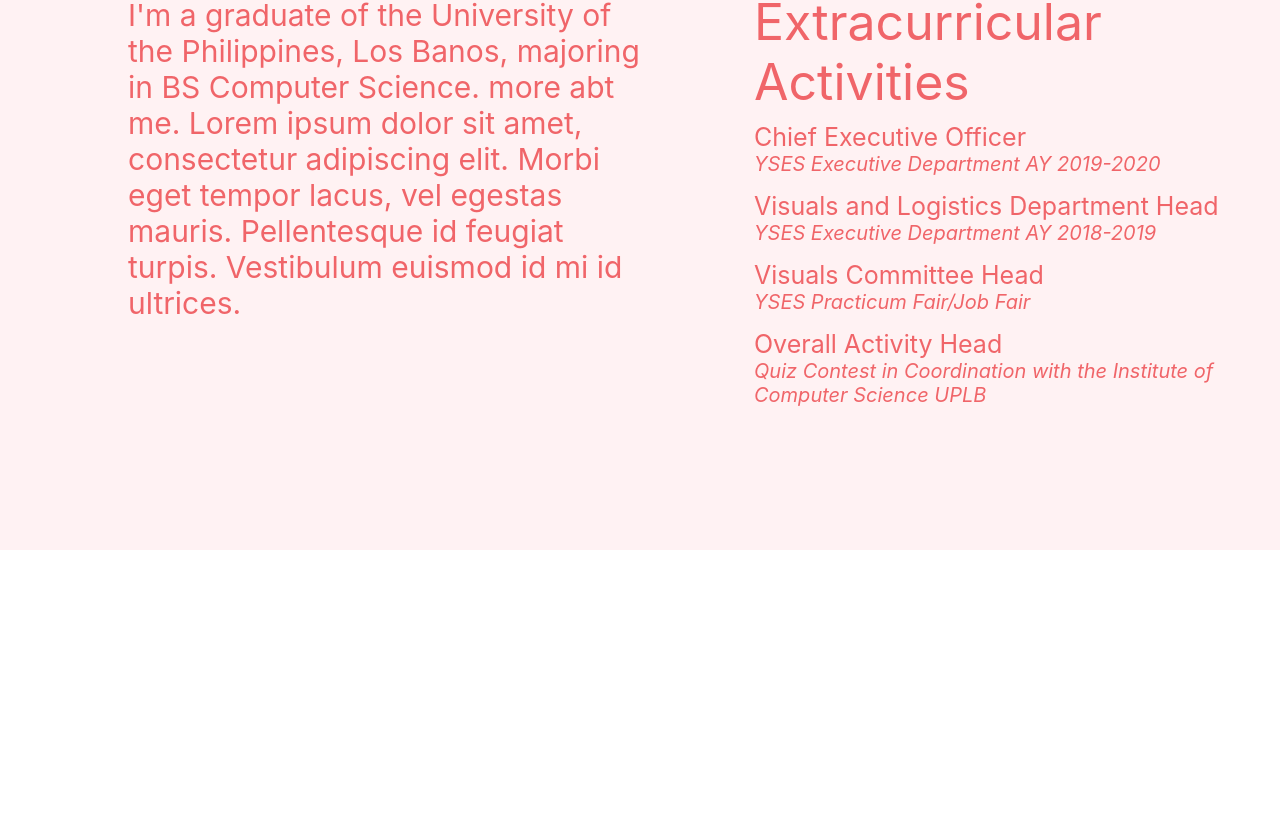
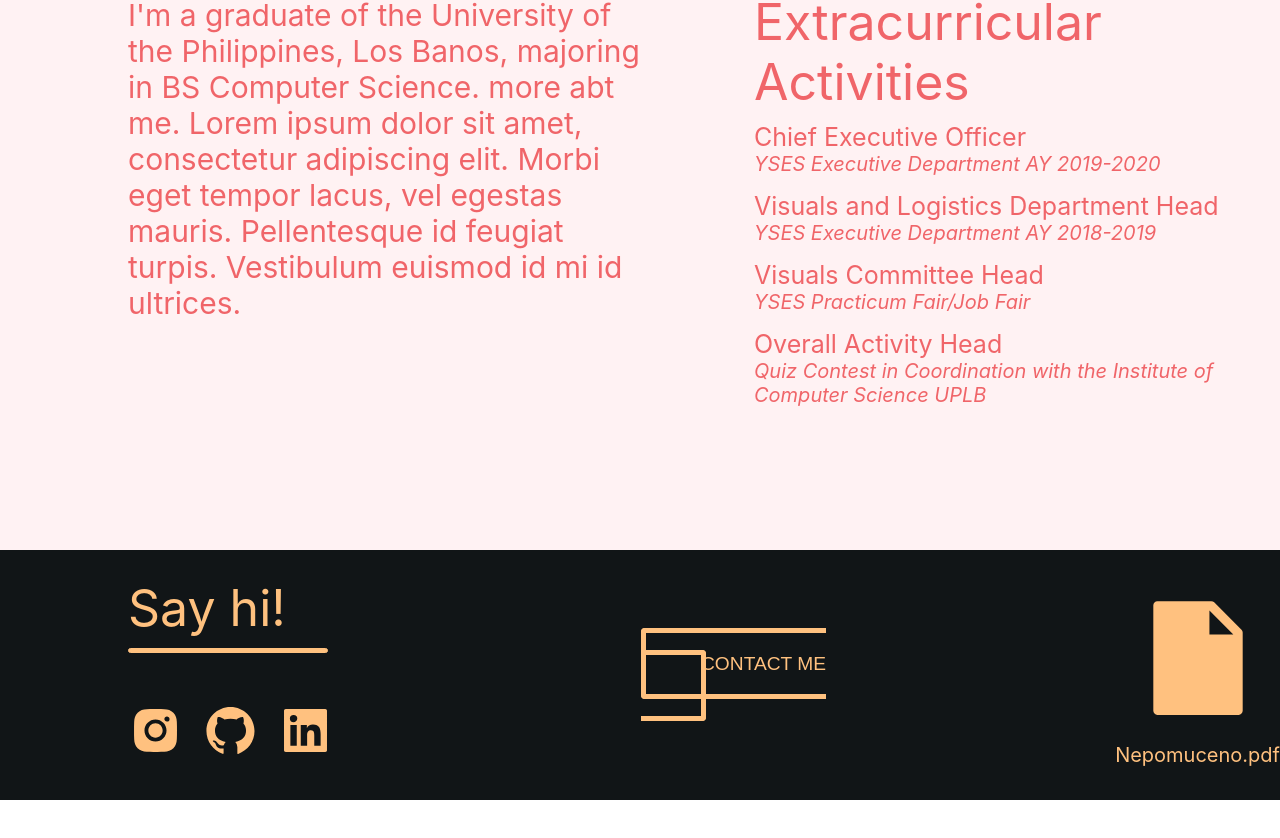
Before and after one commit to StrawbErika/Portfolio, a React (Create React App) app: page / in a window 1280 px wide. Shown: the part 3748-4586 px from the top of the page. Before the commit the page ends 4298 px from the top, so only its background shows below. Built offline with nearby package versions, Linux system fonts and the light colour scheme.

Commit message:
Fixed Contact layout, contact button buggy atm, TODO: button semantics and hover animation

```diff
--- a/package.json
+++ b/package.json
@@ -10,6 +10,7 @@
     "node-sass": "^4.14.1",
     "react": "^16.13.1",
     "react-dom": "^16.13.1",
+    "react-icons": "^3.10.0",
     "react-intersection-observer": "^8.26.2",
     "react-scripts": "3.4.1",
     "react-scroll": "^1.8.0"
--- a/src/App.js
+++ b/src/App.js
@@ -3,12 +3,14 @@ import styles from "./App.module.scss";
 import { WelcomePage } from "./Pages/WelcomePage";
 import { WorkPage } from "./Pages/WorkPage";
 import { AboutPage } from "./Pages/AboutPage";
+import { ContactFooter } from "./Components/ContactFooter";
 function App() {
   return (
     <div className={styles.app}>
       <WelcomePage />
       <WorkPage />
       <AboutPage />
+      <ContactFooter />
     </div>
   );
 }
--- /dev/null
+++ b/src/Components/ContactFooter/index.js
@@ -0,0 +1,51 @@
+import React from "react";
+import styles from "./style.module.scss";
+import {
+  AiFillInstagram,
+  AiFillGithub,
+  AiFillLinkedin,
+  AiFillFile,
+  AiOutlineFile
+} from "react-icons/ai";
+import { FaFileDownload } from "react-icons/fa";
+
+export function ContactFooter() {
+  return (
+    <div className={styles.contact}>
+      <div className={styles.title}>
+        <p>Say hi!</p>
+        <div className={styles.hr}>
+          <hr></hr>
+        </div>
+        <div className={styles.iconContainer}>
+          <div className={styles.icon}>
+            <AiFillInstagram />
+          </div>
+
+          <div className={styles.icon}>
+            <AiFillGithub />
+          </div>
+          <div className={styles.icon}>
+            <AiFillLinkedin />
+          </div>
+        </div>
+      </div>
+      <div className={styles.email}>
+        <a
+          href="mailto: erika.nepomuceno392@gmail.com"
+          target="_blank"
+          className={styles.contactButton}
+        >
+          Contact me
+          <span>erika.nepomuceno392@gmail.com</span>
+        </a>
+        {/* <div className={styles.contactButton}></div> */}
+      </div>
+      <div className={styles.resume}>
+        <AiFillFile className={styles.fill} />
+        <p>Nepomuceno.pdf</p>
+        {/* <AiOutlineFile className={styles.outline} /> */}
+      </div>
+    </div>
+  );
+}
--- /dev/null
+++ b/src/Components/ContactFooter/style.module.scss
@@ -0,0 +1,120 @@
+.contact {
+  $color1: #111517;
+  $color3: #ffc17f;
+
+  //   background-color: #f06569;
+  background-color: $color1;
+  color: $color3;
+  display: flex;
+  //   justify-content: center;
+  align-items: center;
+  //   background: linear-gradient(
+  //     to bottom,
+  //     rgba(255, 193, 127, 1) 0%,
+  //     rgba(240, 101, 105, 1) 100%
+  //   );
+  // background-color: #ffc17f;
+  height: 250px;
+  margin-bottom: 50px;
+  padding-left: 10%;
+  .title {
+    font-size: 50px;
+    p {
+      margin-top: 0px;
+      margin-bottom: 0px;
+    }
+    .hr {
+      width: 200px;
+      margin-top: -15px;
+      hr {
+        background: $color3;
+        height: 3px;
+        border-color: $color3;
+        border-radius: 10px;
+        border-style: solid;
+      }
+    }
+    .iconContainer {
+      margin-top: 50px;
+      display: flex;
+      .icon {
+        margin-right: 20px;
+        font-size: 55px;
+        color: $color3;
+      }
+    }
+  }
+  .email {
+    margin-left: 25%;
+
+    // background-color: $color3;
+    width: 350px;
+    // height: 50px;
+    // border-radius: 50px;
+
+    .contactButton {
+      position: relative;
+      -webkit-perspective: 1000;
+      -webkit-backface-visibility: hidden;
+      -webkit-transform: translate3d(0, 0, 0);
+      color: $color3;
+      text-decoration: none;
+      text-transform: uppercase;
+      font-family: "Raleway", sans-serif;
+      font-weight: 500;
+      font-size: 1.2em;
+      border: 5px solid $color3;
+      border-radius: 4px;
+      padding: 20px 60px 20px 55px;
+      transition: 0.3s ease-in-out;
+
+      span {
+        text-transform: none;
+        position: absolute;
+        color: $color1;
+        top: 20px;
+        left: 30px;
+        opacity: 0;
+        transition: all 0s ease 0s;
+      }
+      &:hover {
+        transition: 0.3s ease-in-out;
+        border: 2px solid $color3;
+        border-radius: 50px;
+        background-color: $color3;
+
+        & > span {
+          opacity: 1;
+          transition: all 0.25s ease-in-out 0.1s;
+        }
+      }
+
+      &:before,
+      &:after {
+        content: "";
+        position: absolute;
+        top: -14px;
+        left: -12px;
+        width: 132px;
+        height: 25px;
+      }
+    }
+  }
+  .resume {
+    display: flex;
+    justify-content: center;
+    align-items: center;
+    flex-direction: column;
+    padding-top: 10px;
+    margin-left: 25%;
+    font-size: 130px;
+    .outline {
+      margin-bottom: 0px;
+    }
+    p {
+      // margin-top: 0px;
+      margin-bottom: 0px;
+      font-size: 20px;
+    }
+  }
+}
```
Also changed, not shown: 1 other file (tests, documents, lock files or other folders).
